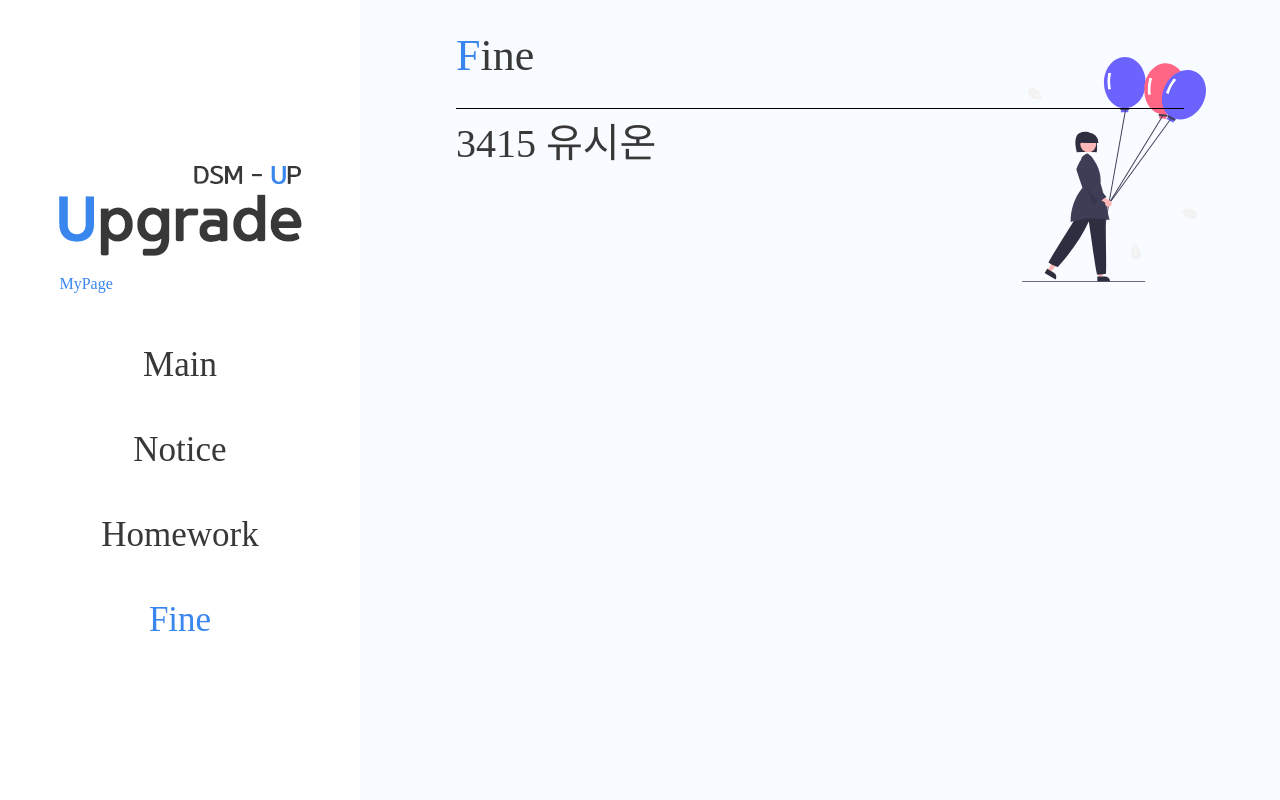
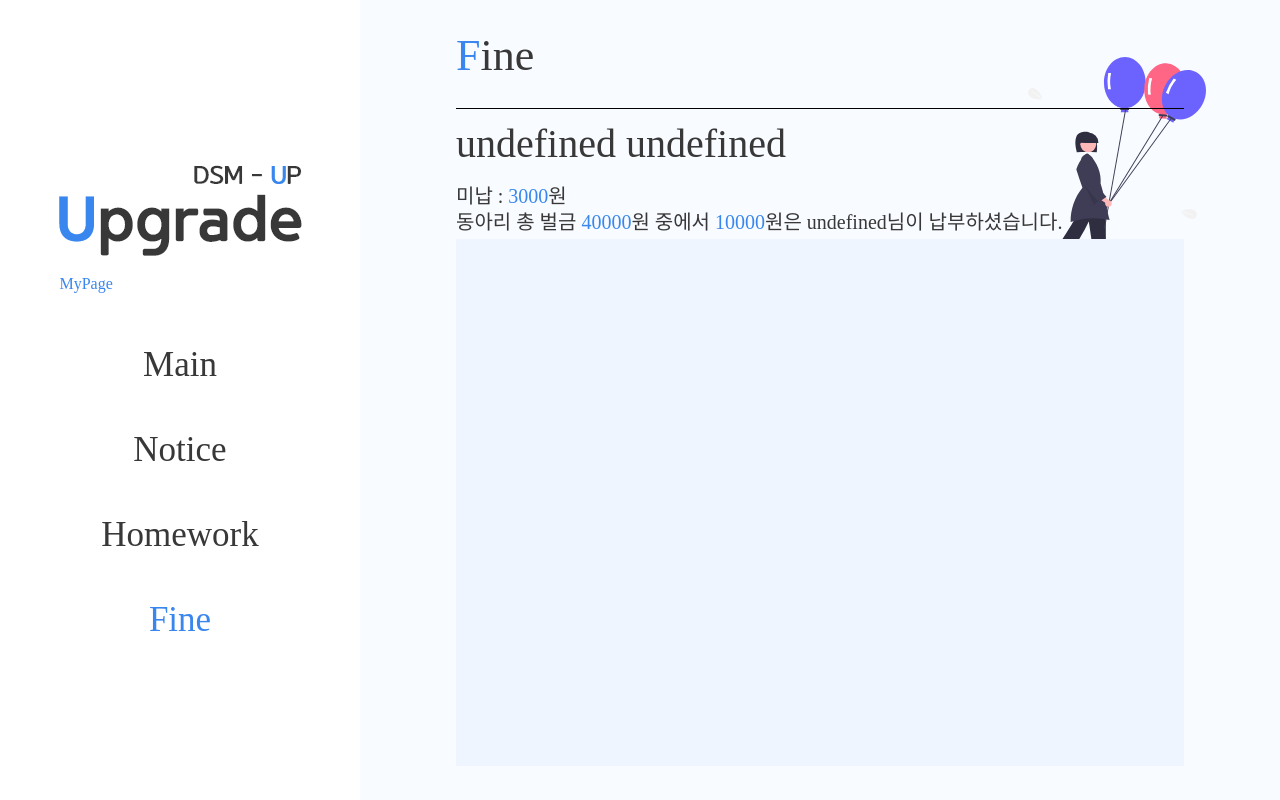
Before and after one commit to DSM-Upgrade/Client, a React app: page /fine in a window 1280 px wide. Built offline with nearby package versions, Linux system fonts and the light colour scheme.

Commit message:
[FEAT] <component/~/FineInfo.js> FineSummary

```diff
--- a/src/component/Fine/FineInfo/FineInfo.js
+++ b/src/component/Fine/FineInfo/FineInfo.js
@@ -2,11 +2,26 @@ import React from "react";
 import * as S from "./style";
 
 const FineInfo = (props) => {
-  const { nameTitle } = props;
+  const { name, student_num } = props;
 
   return (
     <S.Container>
-      <S.NameTitle>{nameTitle}</S.NameTitle>
+      <S.NameTitle>{`${student_num} ${name}`}</S.NameTitle>
+      <S.FineSummary>
+        <S.TextWrap>
+          <S.GeneralText>미납 :</S.GeneralText>
+          <S.ColorText>{3000}</S.ColorText>
+          <S.GeneralText>원</S.GeneralText>
+        </S.TextWrap>
+        <S.TextWrap>
+          <S.GeneralText>동아리 총 벌금</S.GeneralText>
+          <S.ColorText>{40000}</S.ColorText>
+          <S.GeneralText>원 중에서</S.GeneralText>
+          <S.ColorText>{10000}</S.ColorText>
+          <S.GeneralText>{`원은 ${name}님이 납부하셨습니다.`}</S.GeneralText>
+        </S.TextWrap>
+      </S.FineSummary>
+      <S.FineBox></S.FineBox>
     </S.Container>
   );
 };
```
